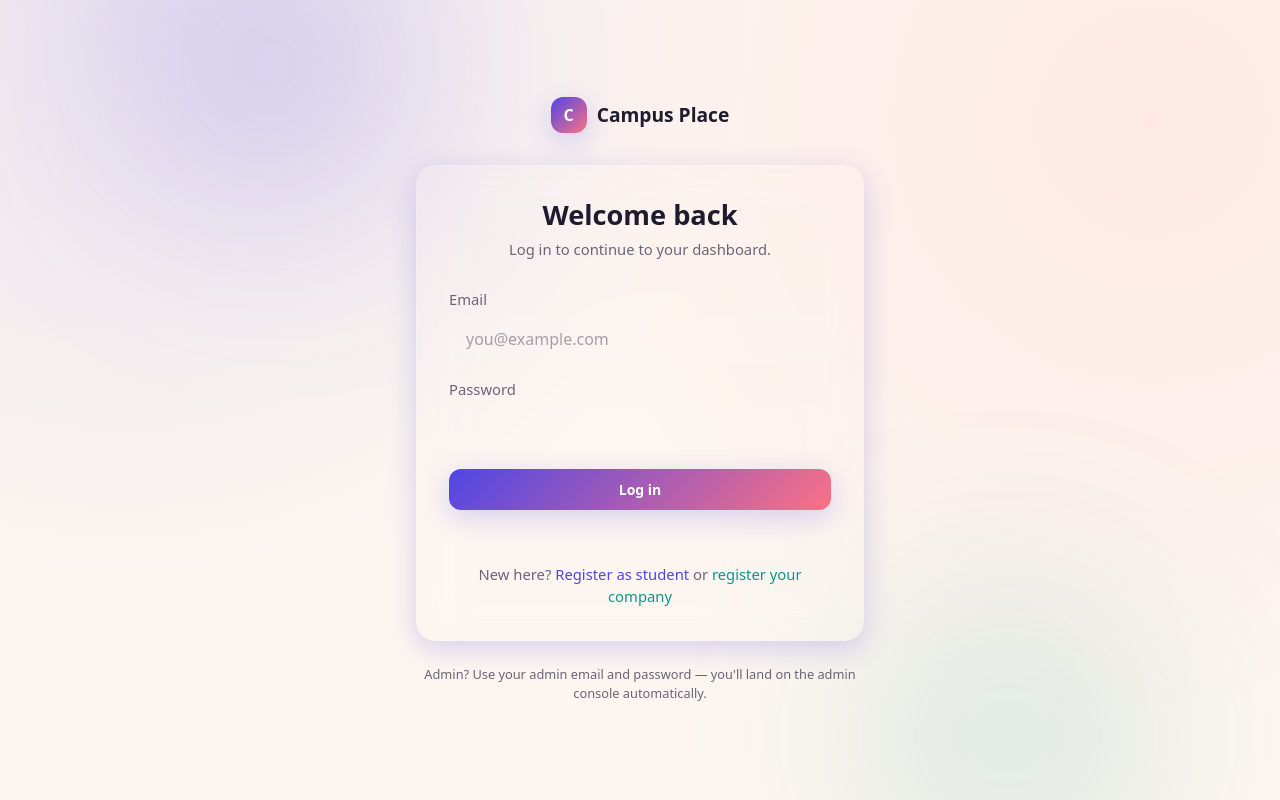
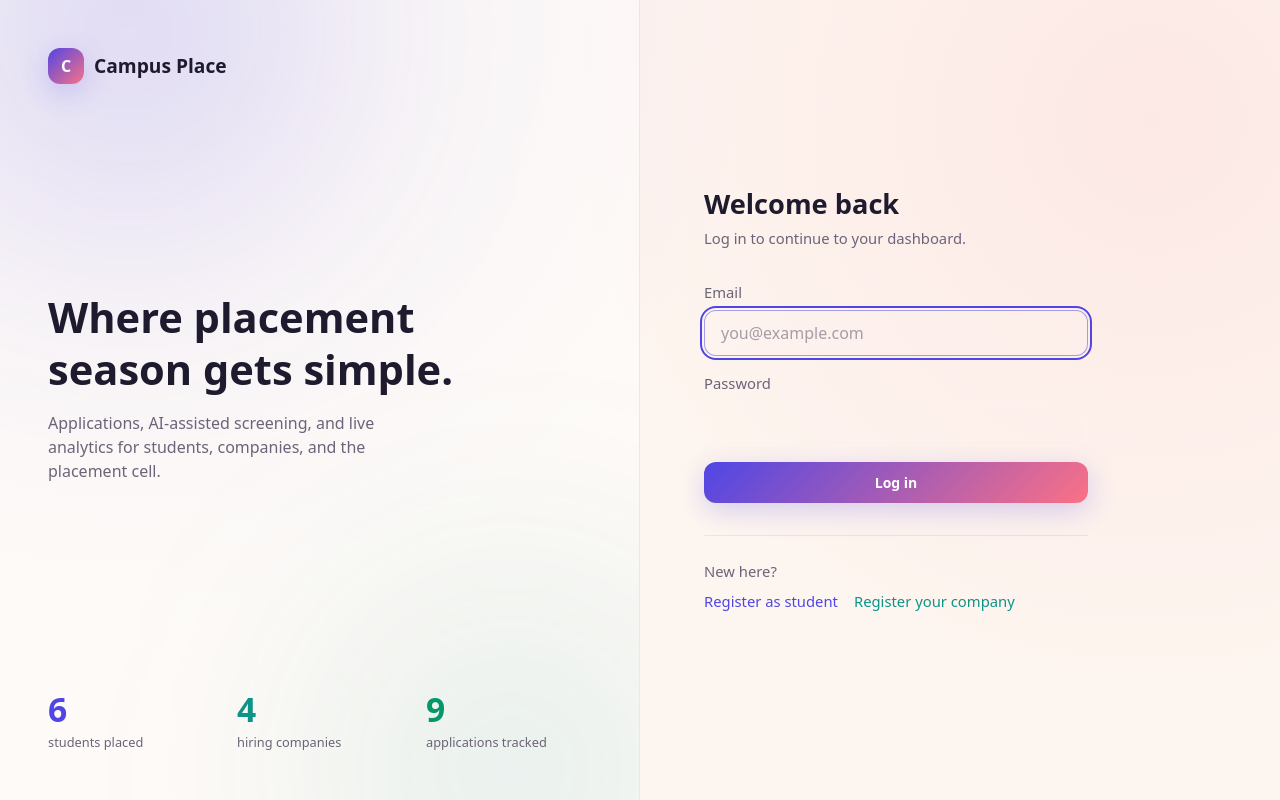
Before and after one commit to Nitish204/campus-placement-system, a Next.js app in the folder frontend/: page /login in a window 1280 px wide. Built offline with nearby package versions, Linux system fonts and the light colour scheme.

Commit message:
Enhance LoginPage with CountUp and layout changes
Added CountUp component for dynamic statistics display and updated layout for login page.

```diff
--- a/frontend/app/login/page.tsx
+++ b/frontend/app/login/page.tsx
@@ -1,12 +1,31 @@
 "use client";
-import { useState } from "react";
+import { useState, useEffect } from "react";
 import Link from "next/link";
 import { useRouter } from "next/navigation";
-import { motion } from "framer-motion";
+import { motion, useMotionValue, useTransform, animate } from "framer-motion";
+import { Button, Input } from "@/components/ui";
 import { LoadingIntro } from "@/components/LoadingIntro";
-import { GlassPanel, Button, Input } from "@/components/ui";
 import { api } from "@/lib/api";
 import { storeAuthAndRedirect } from "@/lib/auth";
+
+// A number that visibly counts up on mount - the "interactive" element
+// for this panel, in place of a static stat. Built with useMotionValue
+// instead of a plain setInterval loop so the counting itself is driven
+// by Framer's own animation engine (respects prefers-reduced-motion
+// automatically, no separate cleanup logic to get wrong).
+function CountUp({ to, suffix = "" }: { to: number; suffix?: string }) {
+  const mv = useMotionValue(0);
+  const rounded = useTransform(mv, (v) => Math.round(v));
+  const [display, setDisplay] = useState(0);
+
+  useEffect(() => {
+    const controls = animate(mv, to, { duration: 1.4, delay: 0.3, ease: [0.16, 1, 0.3, 1] });
+    const unsub = rounded.on("change", (v) => setDisplay(v));
+    return () => { controls.stop(); unsub(); };
+  }, [to]);
+
+  return <span>{display}{suffix}</span>;
+}
 
 export default function LoginPage() {
   const router = useRouter();
@@ -29,49 +48,75 @@ export default function LoginPage() {
   }
 
   return (
-    <main className="min-h-screen flex items-center justify-center px-6 relative overflow-hidden">
+    <main className="min-h-screen grid md:grid-cols-2">
       <LoadingIntro />
-      {/* Ambient glow orbs - the "redefined" visual signature for this page */}
-      <div className="absolute top-[-10%] left-[10%] w-72 h-72 bg-violet/20 rounded-full blur-[100px] pointer-events-none" />
-      <div className="absolute bottom-[-10%] right-[10%] w-72 h-72 bg-cyan/15 rounded-full blur-[100px] pointer-events-none" />
+      {/* Left panel: brand + live stats, not a centered card - a fixed
+          info panel that gives the login screen actual content instead
+          of empty space around a floating card. */}
+      <div className="hidden md:flex flex-col justify-between bg-white/50 border-r border-ink/[0.08] p-12 relative overflow-hidden">
+        <div className="absolute top-[-20%] left-[-10%] w-96 h-96 bg-violet/15 rounded-full blur-[120px] pointer-events-none" />
+        <div className="absolute bottom-[-20%] right-[-10%] w-96 h-96 bg-cyan/10 rounded-full blur-[120px] pointer-events-none" />
 
-      <motion.div
-        initial={{ opacity: 0, y: 32, scale: 0.96 }}
-        animate={{ opacity: 1, y: 0, scale: 1 }}
-        transition={{ delay: 0.85, duration: 0.7, ease: [0.16, 1, 0.3, 1] }}
-        className="w-full max-w-md relative z-10"
-      >
-        <Link href="/" className="flex items-center gap-2.5 justify-center mb-8">
+        <Link href="/" className="flex items-center gap-2.5 relative z-10">
           <div className="w-9 h-9 rounded-xl bg-accent-gradient shadow-glow-violet flex items-center justify-center font-display font-bold text-white">C</div>
           <span className="font-display font-bold text-lg text-ink">Campus Place</span>
         </Link>
 
-        <GlassPanel className="p-8" glow>
-          <h1 className="font-display font-bold text-2xl text-ink text-center">Welcome back</h1>
-          <p className="text-sm text-muted text-center mt-1.5 mb-7">Log in to continue to your dashboard.</p>
+        <div className="relative z-10">
+          <h1 className="font-display font-bold text-4xl text-ink leading-tight mb-4">
+            Where placement<br />season gets simple.
+          </h1>
+          <p className="text-muted max-w-sm">
+            Applications, AI-assisted screening, and live analytics for students, companies, and the placement cell.
+          </p>
+        </div>
+
+        <div className="grid grid-cols-3 gap-6 relative z-10">
+          <div>
+            <p className="font-display font-bold text-3xl text-violet"><CountUp to={6} /></p>
+            <p className="text-xs text-muted mt-1">students placed</p>
+          </div>
+          <div>
+            <p className="font-display font-bold text-3xl text-cyan"><CountUp to={4} /></p>
+            <p className="text-xs text-muted mt-1">hiring companies</p>
+          </div>
+          <div>
+            <p className="font-display font-bold text-3xl text-emerald"><CountUp to={9} /></p>
+            <p className="text-xs text-muted mt-1">applications tracked</p>
+          </div>
+        </div>
+      </div>
+
+      {/* Right panel: the form itself, full-height, no floating card */}
+      <div className="flex flex-col justify-center px-8 sm:px-16 py-16">
+        <Link href="/" className="flex items-center gap-2.5 md:hidden mb-10">
+          <div className="w-9 h-9 rounded-xl bg-accent-gradient shadow-glow-violet flex items-center justify-center font-display font-bold text-white">C</div>
+          <span className="font-display font-bold text-lg text-ink">Campus Place</span>
+        </Link>
+
+        <div className="max-w-sm w-full">
+          <h2 className="font-display font-bold text-2xl text-ink">Welcome back</h2>
+          <p className="text-sm text-muted mt-1.5 mb-8">Log in to continue to your dashboard.</p>
 
           {error && <p className="text-sm text-rose bg-rose/10 border border-rose/20 rounded-lg px-3 py-2 mb-5">{error}</p>}
 
           <form onSubmit={handleSubmit} className="space-y-4">
-            <Input label="Email" name="email" type="email" placeholder="you@example.com" required />
+            <Input label="Email" name="email" type="email" placeholder="you@example.com" required autoFocus />
             <Input label="Password" name="password" type="password" required />
             <Button type="submit" disabled={loading} className="w-full mt-2">
               {loading ? "Logging in…" : "Log in"}
             </Button>
           </form>
 
-          <div className="mt-7 pt-6 border-t border-white/10 text-center text-sm text-muted">
-            New here?{" "}
-            <Link href="/register/student" className="text-violet font-medium hover:underline">Register as student</Link>
-            {" "}or{" "}
-            <Link href="/register/company" className="text-cyan font-medium hover:underline">register your company</Link>
+          <div className="mt-8 pt-6 border-t border-ink/[0.08] text-sm text-muted">
+            <p>New here?</p>
+            <div className="flex gap-4 mt-2">
+              <Link href="/register/student" className="text-violet font-medium hover:underline">Register as student</Link>
+              <Link href="/register/company" className="text-cyan font-medium hover:underline">Register your company</Link>
+            </div>
           </div>
-        </GlassPanel>
-
-        <p className="text-center text-xs text-muted mt-6">
-          Admin? Use your admin email and password — you'll land on the admin console automatically.
-        </p>
-      </motion.div>
+        </div>
+      </div>
     </main>
   );
 }
```
